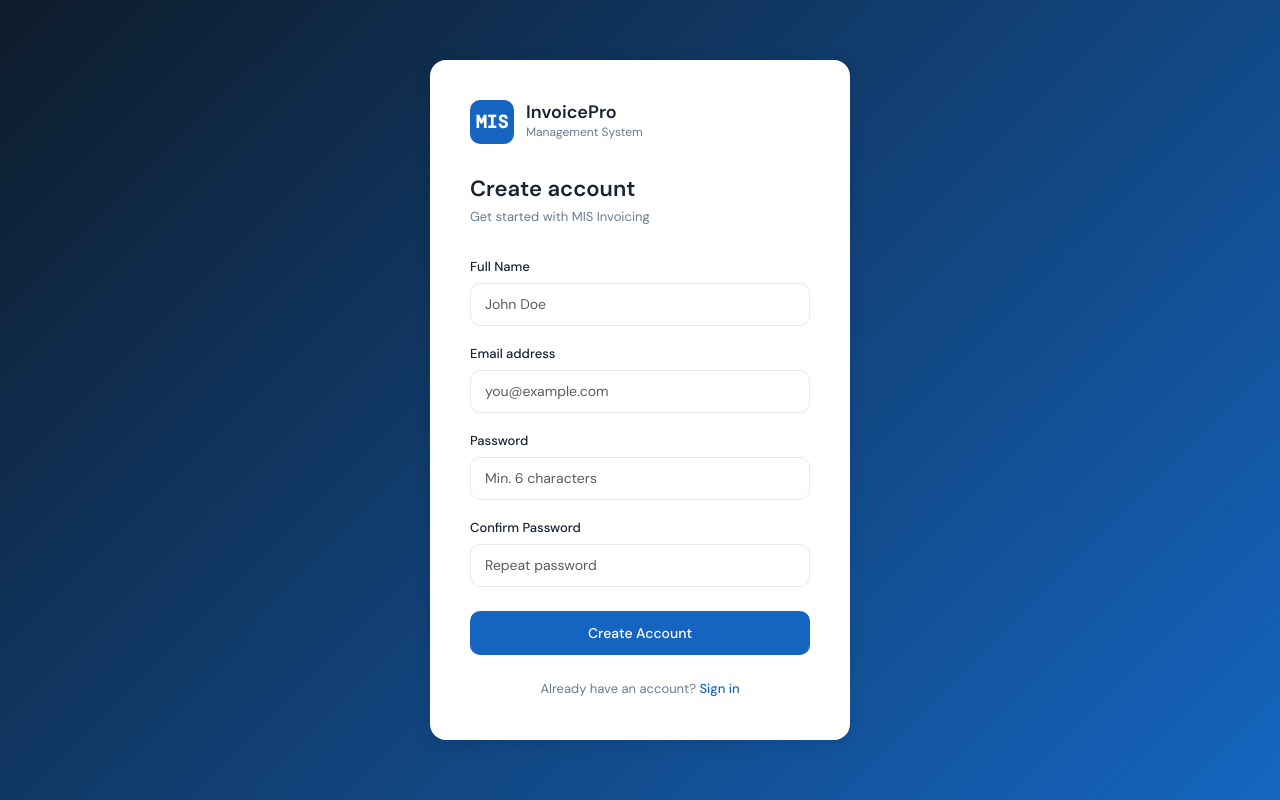
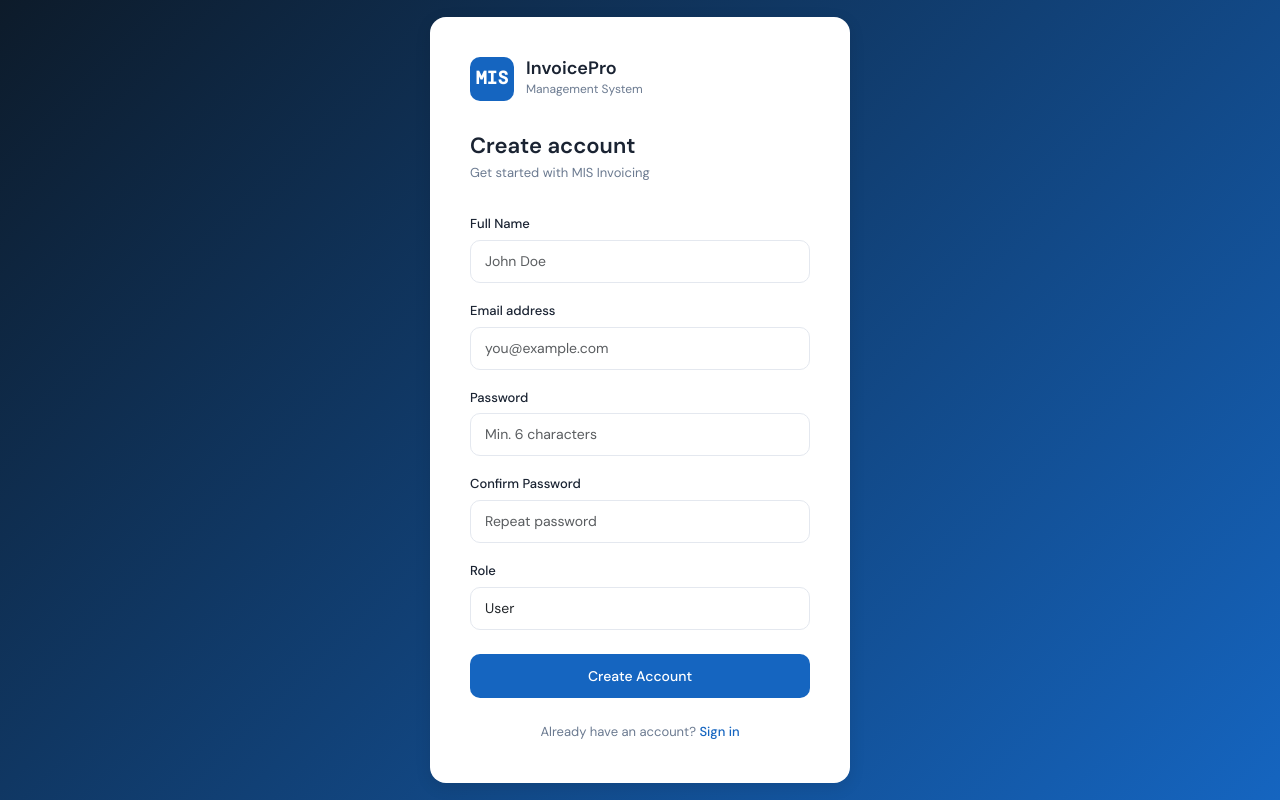
Before and after one commit to Rishabh-sudo9243/mis-invoicing-frontend, a React (Create React App) app: page /register in a window 1280 px wide. Built offline with nearby package versions, Linux system fonts and the light colour scheme.

Commit message:
Add role field to register form

```diff
--- a/src/pages/Register.jsx
+++ b/src/pages/Register.jsx
@@ -3,8 +3,10 @@ import { Link, useNavigate } from 'react-router-dom';
 import { authAPI } from '../services/api';
 
 export default function Register() {
-  const [form, setForm]     = useState({ name: '', email: '', password: '', confirmPassword: '' });
-  const [error, setError]   = useState('');
+  const [form, setForm] = useState({
+    name: '', email: '', password: '', confirmPassword: '', role: 'USER'
+  });
+  const [error, setError]     = useState('');
   const [success, setSuccess] = useState('');
   const [loading, setLoading] = useState(false);
   const navigate = useNavigate();
@@ -22,7 +24,12 @@ export default function Register() {
     }
     setLoading(true);
     try {
-      await authAPI.register({ name: form.name, email: form.email, password: form.password });
+      await authAPI.register({
+        name:     form.name,
+        email:    form.email,
+        password: form.password,
+        role:     form.role
+      });
       setSuccess('Registration successful! Please check your email to verify your account.');
       setTimeout(() => navigate('/login'), 3000);
     } catch (err) {
@@ -52,26 +59,35 @@ export default function Register() {
         <form onSubmit={handleSubmit}>
           <div className="mb-3">
             <label className="form-label">Full Name</label>
-            <input type="text" name="name" className="form-control" placeholder="John Doe"
-              value={form.name} onChange={handleChange} required />
+            <input type="text" name="name" className="form-control"
+              placeholder="John Doe" value={form.name} onChange={handleChange} required />
           </div>
           <div className="mb-3">
             <label className="form-label">Email address</label>
-            <input type="email" name="email" className="form-control" placeholder="you@example.com"
-              value={form.email} onChange={handleChange} required />
+            <input type="email" name="email" className="form-control"
+              placeholder="you@example.com" value={form.email} onChange={handleChange} required />
           </div>
           <div className="mb-3">
             <label className="form-label">Password</label>
-            <input type="password" name="password" className="form-control" placeholder="Min. 6 characters"
-              value={form.password} onChange={handleChange} required />
+            <input type="password" name="password" className="form-control"
+              placeholder="Min. 6 characters" value={form.password} onChange={handleChange} required />
+          </div>
+          <div className="mb-3">
+            <label className="form-label">Confirm Password</label>
+            <input type="password" name="confirmPassword" className="form-control"
+              placeholder="Repeat password" value={form.confirmPassword} onChange={handleChange} required />
           </div>
           <div className="mb-4">
-            <label className="form-label">Confirm Password</label>
-            <input type="password" name="confirmPassword" className="form-control" placeholder="Repeat password"
-              value={form.confirmPassword} onChange={handleChange} required />
+            <label className="form-label">Role</label>
+            <select name="role" className="form-control" value={form.role} onChange={handleChange}>
+              <option value="USER">User</option>
+              <option value="ADMIN">Admin</option>
+            </select>
           </div>
           <button type="submit" className="btn-mis-primary" disabled={loading}>
-            {loading ? <><span className="spinner-border spinner-border-sm me-2"/>Creating account...</> : 'Create Account'}
+            {loading
+              ? <><span className="spinner-border spinner-border-sm me-2"/>Creating account...</>
+              : 'Create Account'}
           </button>
         </form>
 
```
Also changed, not shown: vercel.json (added).
